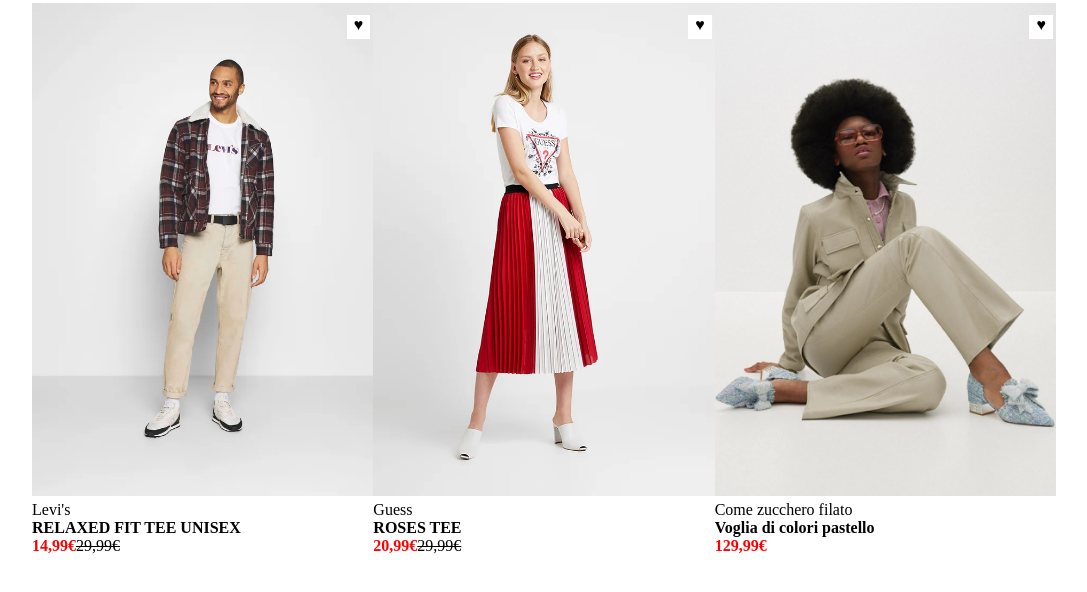
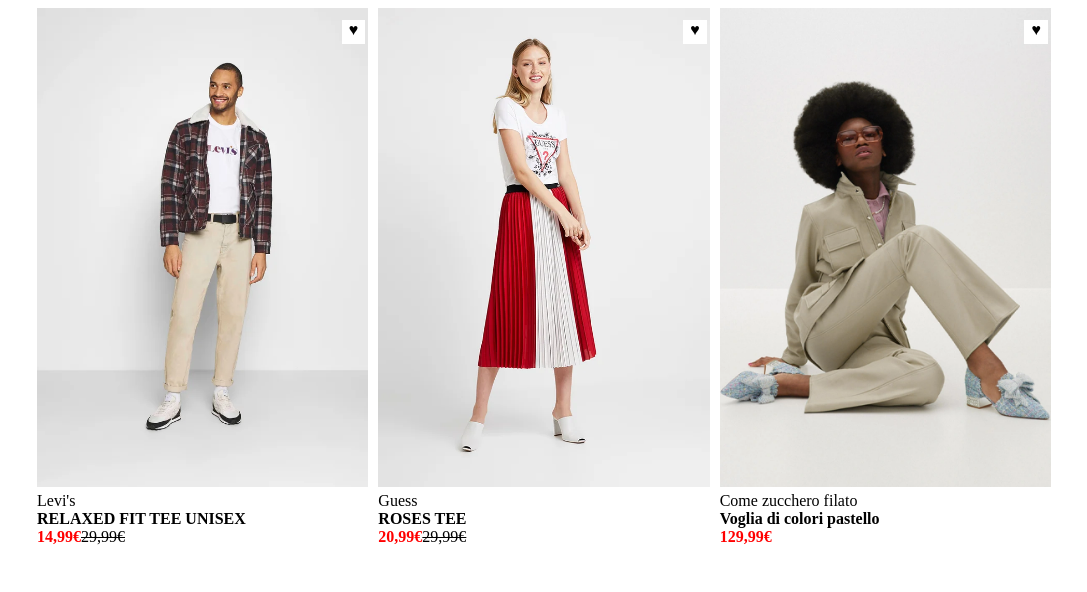
Before and after one commit to eliaraguso/htmlcss-shop, a plain HTML site: page index.html in a window 1280 px wide. Shown: the whole page, without its empty margins (99-1186 px from the left). Drawn offline with Linux system fonts and the light colour scheme.

Commit message:
fix spazio tra le foto

```diff
--- a/css/style.css
+++ b/css/style.css
@@ -13,8 +13,9 @@
 
 .product {
     display: inline-block;
-    width: calc(100% / 3);
+    width: calc((100% / 3) - 10px);
     padding: 3px;
+    margin: 5px;
     position: relative;
     /* background-color: aqua;
     border: 1px solid black */
```
